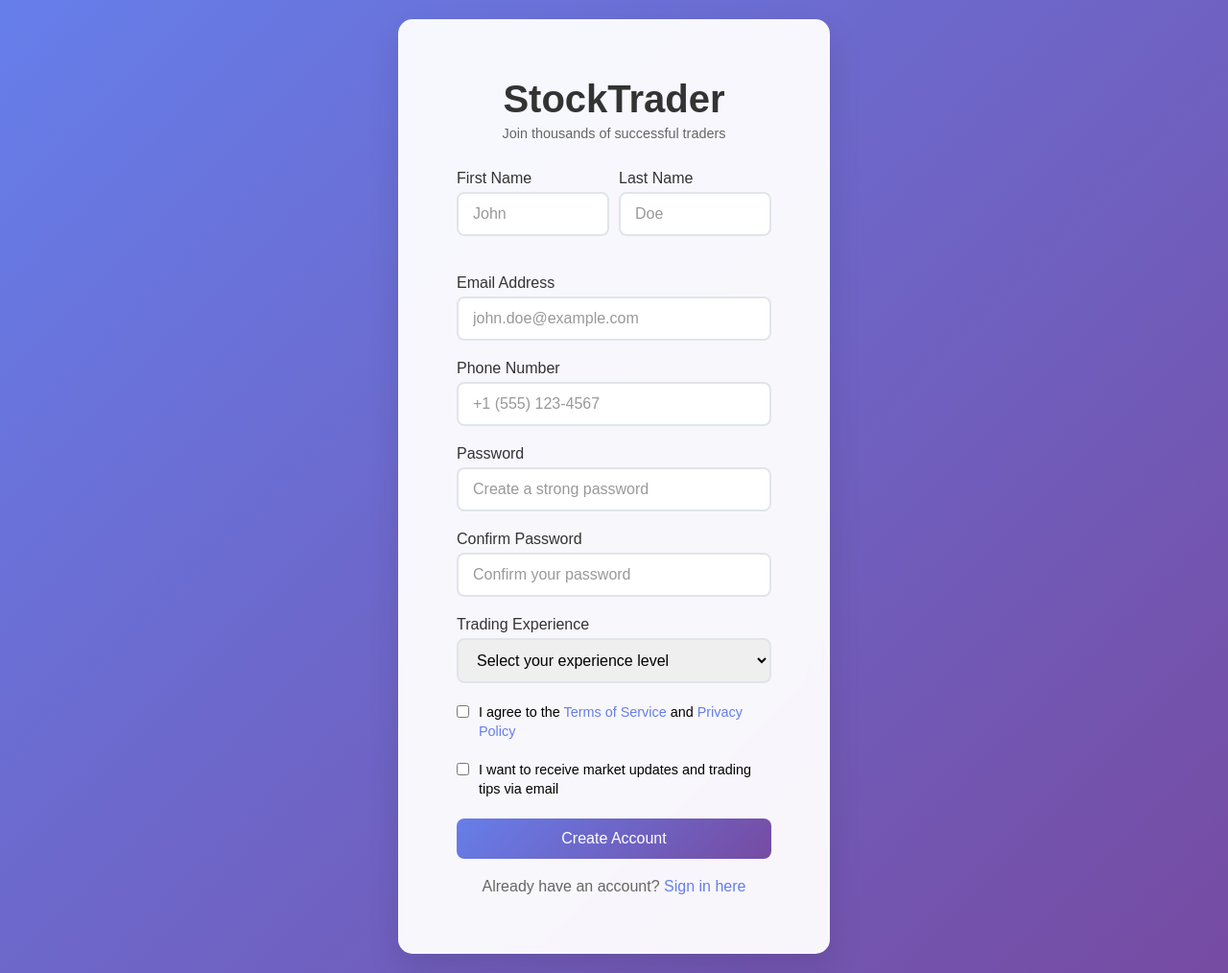
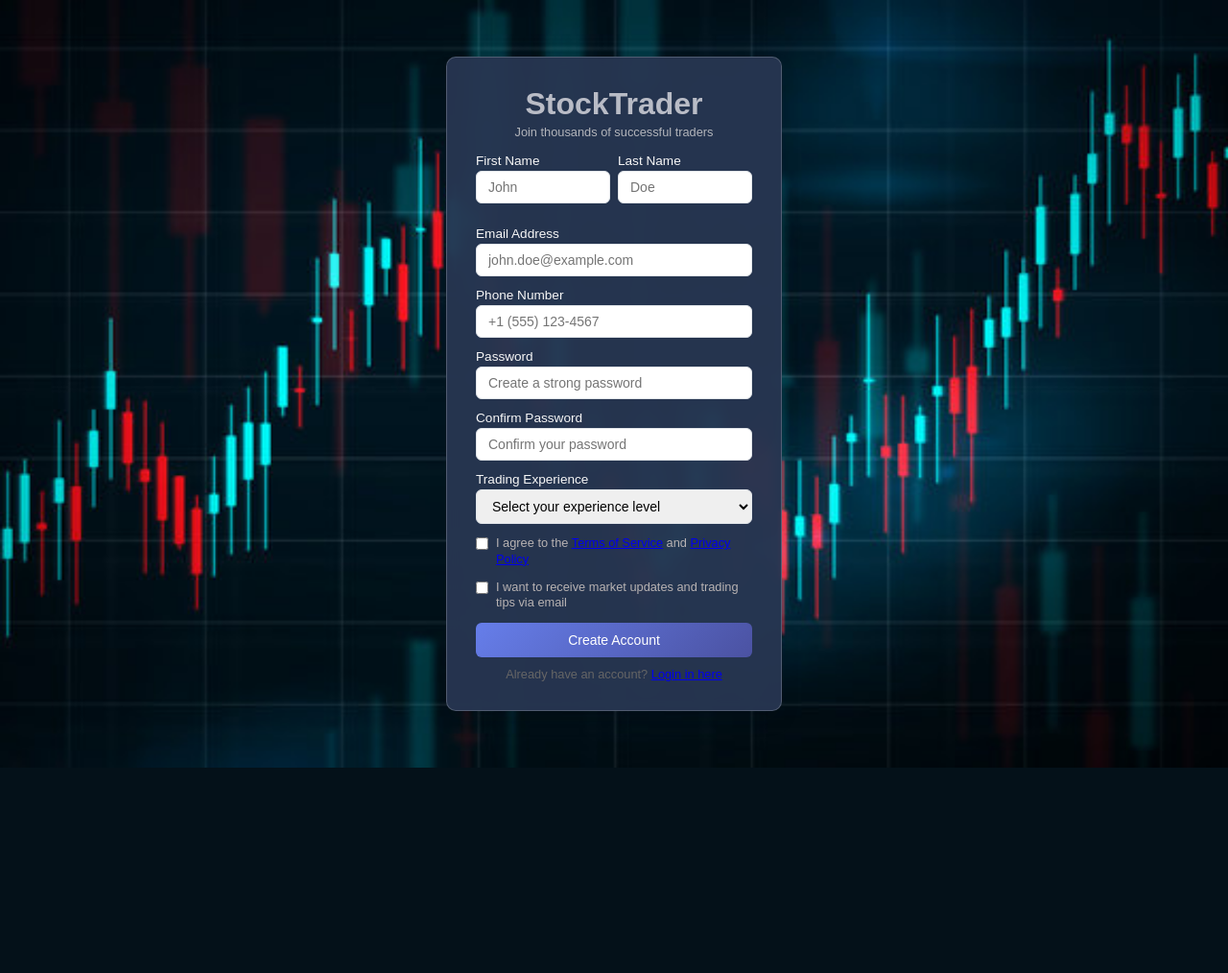
Before and after one commit to manoharvvs/StockTrader, a Flask app: page /signup in a window 1280 px wide. Shown: the whole page at 96% size. After the commit the page ends 800 px from the top, so only its background shows below. Run offline with Flask 3, Linux system fonts and the light colour scheme.

Commit message:
login and sign up 1.0 change

```diff
--- a/static/css/signup.css
+++ b/static/css/signup.css
@@ -6,136 +6,107 @@
 
 body {
           font-family: 'Arial', sans-serif;
-          background: linear-gradient(135deg, #667eea 0%, #764ba2 100%);
+          background: url('/static/images/background_signup1.jpg') no-repeat center center fixed;
+          background-size: cover;
           min-height: 100vh;
           display: flex;
           align-items: center;
           justify-content: center;
-          padding: 20px 0;
+          padding: 10px;
 }
-
 .signup-container {
-          background: rgba(255, 255, 255, 0.95);
-          padding: 60px;
-          border-radius: 15px;
-          box-shadow: 0 15px 35px rgba(0, 0, 0, 0.1);
+          background: rgba(39, 54, 82, 0.95);
+          padding: 30px;
+          border-radius: 10px;
+          box-shadow: 0 10px 20px rgba(19, 23, 30, 0.1);
           width: 100%;
-          max-width: 450px;
-          backdrop-filter: blur(10px);
+          max-width: 350px;
+          backdrop-filter: blur(8px);
           border: 1px solid rgba(255, 255, 255, 0.2);
 }
 
 .logo {
           text-align: center;
-          margin-bottom: 30px;
+          margin-bottom: 15px;
 }
 
 .logo h1 {
-          color: #333;
-          font-size: 2.5rem;
+          color: #cbccd4e5;
+          font-size: 2rem;
           font-weight: bold;
-          margin-bottom: 5px;
+          margin-bottom: 3px;
 }
 
 .logo p {
-          color: #666;
-          font-size: 0.9rem;
+          color: #b3b5bb;
+          font-size: 0.8rem;
 }
 
 .form-row {
           display: flex;
-          gap: 10px;
-          margin-bottom: 20px;
+          gap: 8px;
+          margin-bottom: 12px;
 }
 
 .form-group {
-          margin-bottom: 20px;
+          margin-bottom: 12px;
           flex: 1;
 }
 
 .form-group label {
           display: block;
-          margin-bottom: 5px;
-          color: #333;
+          margin-bottom: 3px;
+          color: #f7f7f7;
           font-weight: 500;
+          font-size: 0.85rem;
 }
 
 .form-group input,
 .form-group select {
           width: 100%;
-          padding: 12px 15px;
-          border: 2px solid #e1e5e9;
-          border-radius: 8px;
-          font-size: 16px;
+          padding: 8px 12px;
+          border: 1.5px solid #e1e5e9;
+          border-radius: 6px;
+          font-size: 14px;
           transition: border-color 0.3s ease;
-}
-
-.form-group input:focus,
-.form-group select:focus {
-          outline: none;
-          border-color: #667eea;
-}
-
-.form-group input::placeholder {
-          color: #999;
 }
 
 .checkbox-group {
           display: flex;
           align-items: flex-start;
-          gap: 10px;
-          margin-bottom: 20px;
+          gap: 8px;
+          margin-bottom: 12px;
 }
 
 .checkbox-group input[type="checkbox"] {
-          width: auto;
-          margin-top: 3px;
+          margin-top: 2px;
 }
 
 .checkbox-group label {
           flex: 1;
-          font-size: 0.9rem;
-          line-height: 1.4;
-}
-
-.checkbox-group a {
-          color: #667eea;
-          text-decoration: none;
-}
-
-.checkbox-group a:hover {
-          text-decoration: underline;
+          font-size: 0.8rem;
+          line-height: 1.3;
 }
 
 .signup-btn {
           width: 100%;
-          padding: 12px;
-          background: linear-gradient(135deg, #667eea 0%, #764ba2 100%);
+          padding: 10px;
+          background: linear-gradient(135deg, #667eea 0%, #4b52a2 100%);
           color: white;
           border: none;
-          border-radius: 8px;
-          font-size: 16px;
+          border-radius: 6px;
+          font-size: 14px;
           font-weight: 500;
           cursor: pointer;
           transition: transform 0.2s ease, box-shadow 0.2s ease;
 }
 
-.signup-btn:hover {
-          transform: translateY(-2px);
-          box-shadow: 0 5px 15px rgba(102, 126, 234, 0.4);
-}
-
-.signup-btn:disabled {
-          opacity: 0.6;
-          cursor: not-allowed;
-          transform: none;
-}
-
 .divider {
           text-align: center;
-          margin: 30px 0;
+          margin: 20px 0;
           position: relative;
           color: #666;
+          font-size: 0.8rem;
 }
 
 .divider::before {
@@ -150,106 +121,40 @@ body {
 
 .divider span {
           background: rgba(255, 255, 255, 0.95);
-          padding: 0 15px;
-}
-
-.social-login {
-          display: flex;
-          gap: 10px;
-          margin-bottom: 20px;
-}
-
-.social-btn {
-          flex: 1;
-          padding: 10px;
-          border: 2px solid #e1e5e9;
-          border-radius: 8px;
-          background: white;
-          color: #333;
-          text-decoration: none;
-          text-align: center;
-          font-weight: 500;
-          transition: all 0.3s ease;
-}
-
-.social-btn:hover {
-          border-color: #667eea;
-          background: #f8f9ff;
+          padding: 0 10px;
 }
 
 .login-link {
           text-align: center;
-          margin-top: 20px;
+          margin-top: 10px;
           color: #666;
-}
-
-.login-link a {
-          color: #667eea;
-          text-decoration: none;
-          font-weight: 500;
-}
-
-.login-link a:hover {
-          text-decoration: underline;
+          font-size: 0.8rem;
 }
 
 .password-strength {
-          margin-top: 5px;
-          font-size: 0.8rem;
-}
-
-.strength-weak {
-          color: #dc3545;
-}
-
-.strength-medium {
-          color: #ffc107;
-}
-
-.strength-strong {
-          color: #28a745;
+          margin-top: 3px;
+          font-size: 0.7rem;
 }
 
 .market-ticker {
-          position: fixed;
-          top: 0;
-          left: 0;
-          right: 0;
-          background: rgba(0, 0, 0, 0.8);
-          color: white;
-          padding: 10px;
-          font-size: 0.9rem;
-          white-space: nowrap;
-          overflow: hidden;
-}
-
-.ticker-content {
-          display: inline-block;
-          padding-left: 100%;
-          animation: ticker 30s linear infinite;
-}
-
-@keyframes ticker {
-          0% {
-                    transform: translate3d(100%, 0, 0);
-          }
-
-          100% {
-                    transform: translate3d(-100%, 0, 0);
-          }
+          display: none;
 }
 
 @media (max-width: 480px) {
           .signup-container {
-                    margin: 20px;
-                    padding: 30px 20px;
+                    margin: 10px;
+                    padding: 20px 15px;
           }
 
           .form-row {
                     flex-direction: column;
-                    gap: 0;
-          }
-
-          .market-ticker {
-                    display: none;
-          }     }
+                    gap: 6px;
+          }       }
+.checkbox-group
+{
+          color: #b8b3b3;
+}
+.checkbox-group label
+{
+          color: #b8b3b3;
+}
--- a/templates/signup.html
+++ b/templates/signup.html
@@ -79,7 +79,7 @@
 
 
         <div class="login-link">
-            Already have an account? <a href="login.html">Sign in here</a>
+            Already have an account? <a href="{{ url_for('login') }}">Login in here</a>
         </div>
     </div>
 
```
Also changed, not shown: static/css/login.css (+16 -12 lines), templates/login.html (+2 -13 lines), static/images/background_login.jpg (added), static/images/background_login1.jpg (added), static/images/background_login2.jpg (added), static/images/background_login3.jpg (added), static/images/background_signup.jpg (added), static/images/background_signup1.jpg (added).
